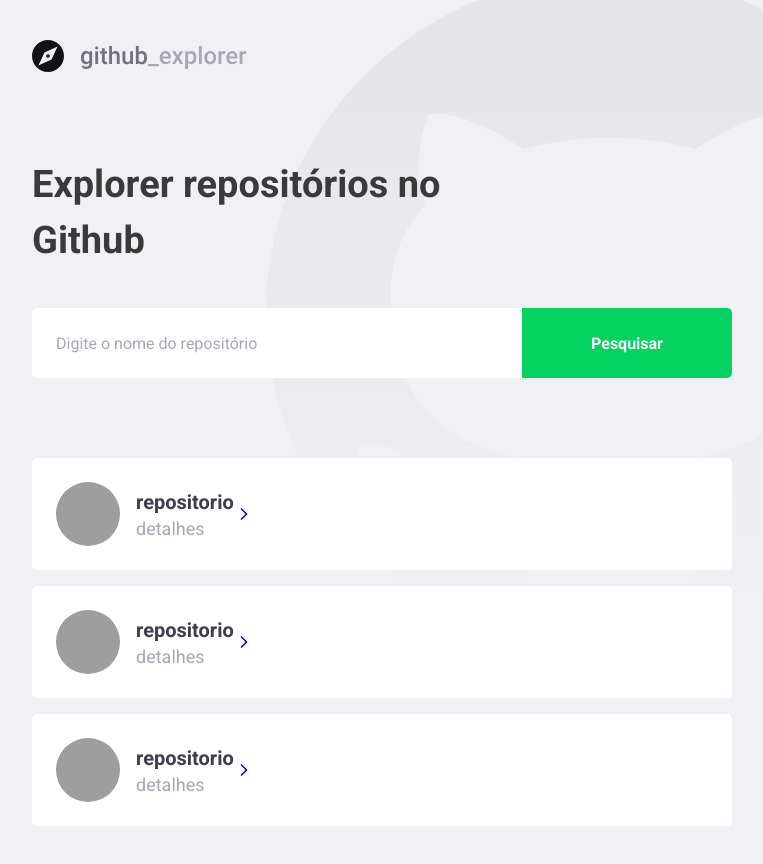
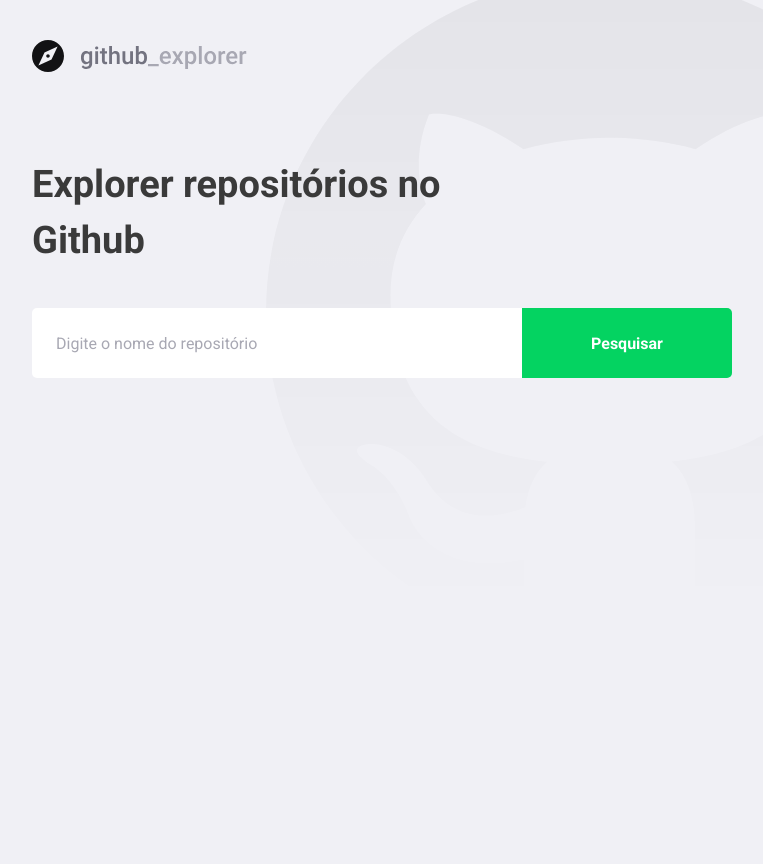
Before and after one commit to MarcelloAndrade/Github-Explorer, a React (Create React App) app: page / in a window 1280 px wide. Shown: the whole page, without its empty margins (148-911 px from the left). After the commit the page ends 800 px from the top, so only its background shows below. Built offline with nearby package versions, Linux system fonts and the light colour scheme; grey boxes are pictures that could not be loaded.

Commit message:
add loginca para função handleAddRepository

```diff
--- a/package.json
+++ b/package.json
@@ -10,6 +10,7 @@
     "@types/node": "^12.0.0",
     "@types/react": "^16.9.0",
     "@types/react-dom": "^16.9.0",
+    "axios": "^0.19.2",
     "polished": "^3.6.5",
     "react": "^16.13.1",
     "react-dom": "^16.13.1",
--- a/src/pages/Dashboard/index.tsx
+++ b/src/pages/Dashboard/index.tsx
@@ -1,54 +1,59 @@
-import React from 'react';
+import React, { useState, FormEvent } from 'react';
 import { FiChevronRight } from 'react-icons/fi';
+
+import api from '../../services/api';
 
 import logo from '../../assets/logo.svg';
 import { Title, Form, Repositories } from './styles'
 import Repository from '../Repository';
 
+interface Repository {
+    full_name: string;
+    description: string;
+    owner: {
+        login: string;
+        avatar_url: string;
+    }
+}
+
 const Dashboard: React.FC = () => {
+    const [newRepo, setNewRepo] = useState('');
+    const [repositories, setRepositories] = useState<Repository[]>([]);
+
+    async function handleAddRepository(event: FormEvent<HTMLFormElement>) {
+        event.preventDefault();
+        const response = await api.get<Repository>(`repos/${newRepo}`);
+        const repository = response.data;
+        console.log(response);
+        setRepositories([ ...repositories, repository ]);
+        setNewRepo('');
+    }
+
     return (
         <>
             <img src={logo} alt="github explorer"/>
             <Title>Explorer repositórios no Github</Title>
 
-            <Form>
-                <input type="text" placeholder="Digite o nome do repositório"/>
+            <Form onSubmit={handleAddRepository}>
+                <input value={newRepo}
+                       onChange={e => setNewRepo(e.target.value)}
+                       placeholder="Digite o nome do repositório"/>
                 <button type="submit">Pesquisar</button>
             </Form>
 
             <Repositories>
-                <a href="teste">
-                    <img src="https://avatars1.githubusercontent.com/u/18272524?s=460&u=4ff9892a2a685c8c9f15f6bf28dbcd904cbf1a0c&v=4"
-                         alt="Marcello Andrade">
-                    </img>
-                    <div>
-                        <strong>repositorio</strong>
-                        <p>detalhes</p>
-                    </div>
-                    <FiChevronRight size={20}/>
-                </a>
-
-                <a href="teste">
-                    <img src="https://avatars1.githubusercontent.com/u/18272524?s=460&u=4ff9892a2a685c8c9f15f6bf28dbcd904cbf1a0c&v=4"
-                         alt="Marcello Andrade">
-                    </img>
-                    <div>
-                        <strong>repositorio</strong>
-                        <p>detalhes</p>
-                    </div>
-                    <FiChevronRight size={20}/>
-                </a>
-
-                <a href="teste">
-                    <img src="https://avatars1.githubusercontent.com/u/18272524?s=460&u=4ff9892a2a685c8c9f15f6bf28dbcd904cbf1a0c&v=4"
-                         alt="Marcello Andrade">
-                    </img>
-                    <div>
-                        <strong>repositorio</strong>
-                        <p>detalhes</p>
-                    </div>
-                    <FiChevronRight size={20}/>
-                </a>
+                {repositories.map(r => (
+                    <a key={r.full_name} href="teste">
+                        <img src={r.owner.avatar_url}
+                            alt={r.owner.login}>
+                        </img>
+                        <div>
+                            <strong>{r.full_name}</strong>
+                            <p>{r.description}</p>
+                        </div>
+                        <FiChevronRight size={20}/>
+                    </a>
+                ))}
             </Repositories>
         </>
     )
--- a/src/pages/Dashboard/styles.ts
+++ b/src/pages/Dashboard/styles.ts
@@ -76,7 +76,8 @@ export const Repositories = styled.div`
     }
 
     div {
-      margin-left: 16px;
+      margin: 0 16px;
+      flex: 1;
 
       strong {
         font-size: 20px;
--- /dev/null
+++ b/src/services/api.ts
@@ -0,0 +1,7 @@
+import axios from 'axios';
+
+ const api = axios.create({
+     baseURL: 'https://api.github.com'
+ });
+
+ export default api;
```
Also changed, not shown: 1 other file (tests, documents, lock files or other folders).
